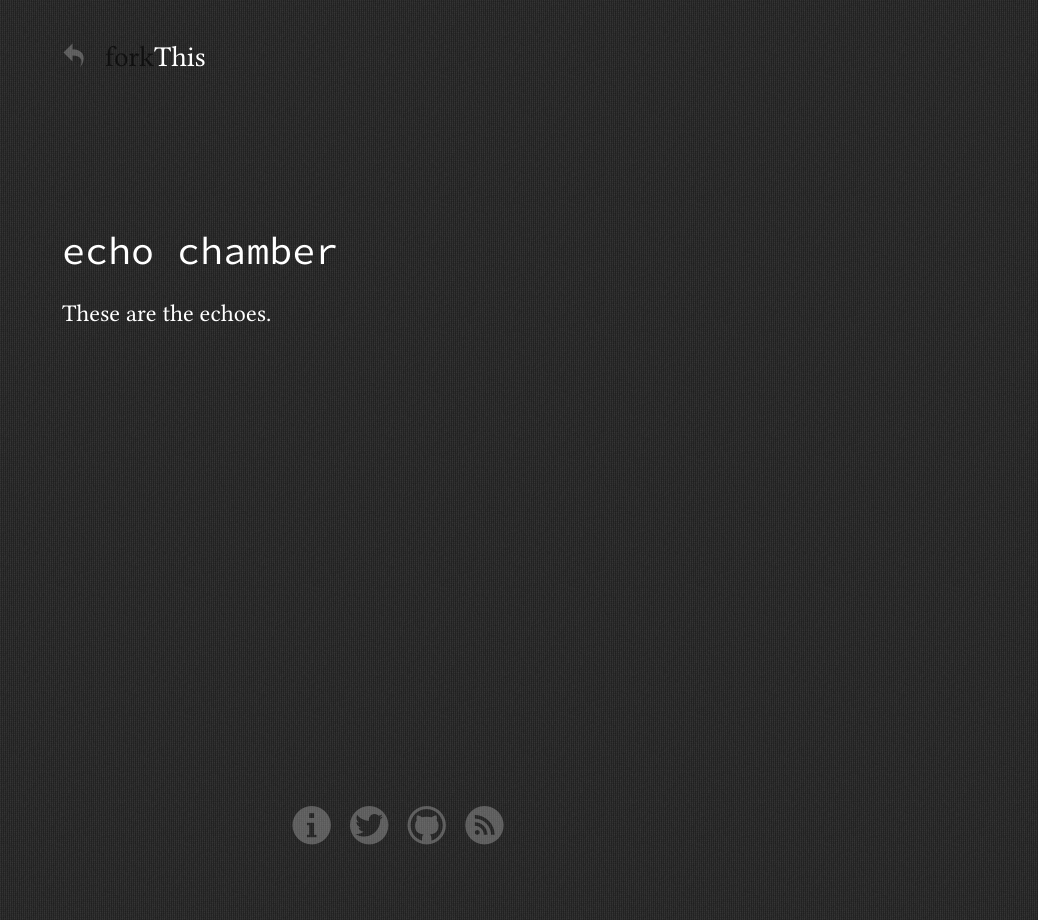
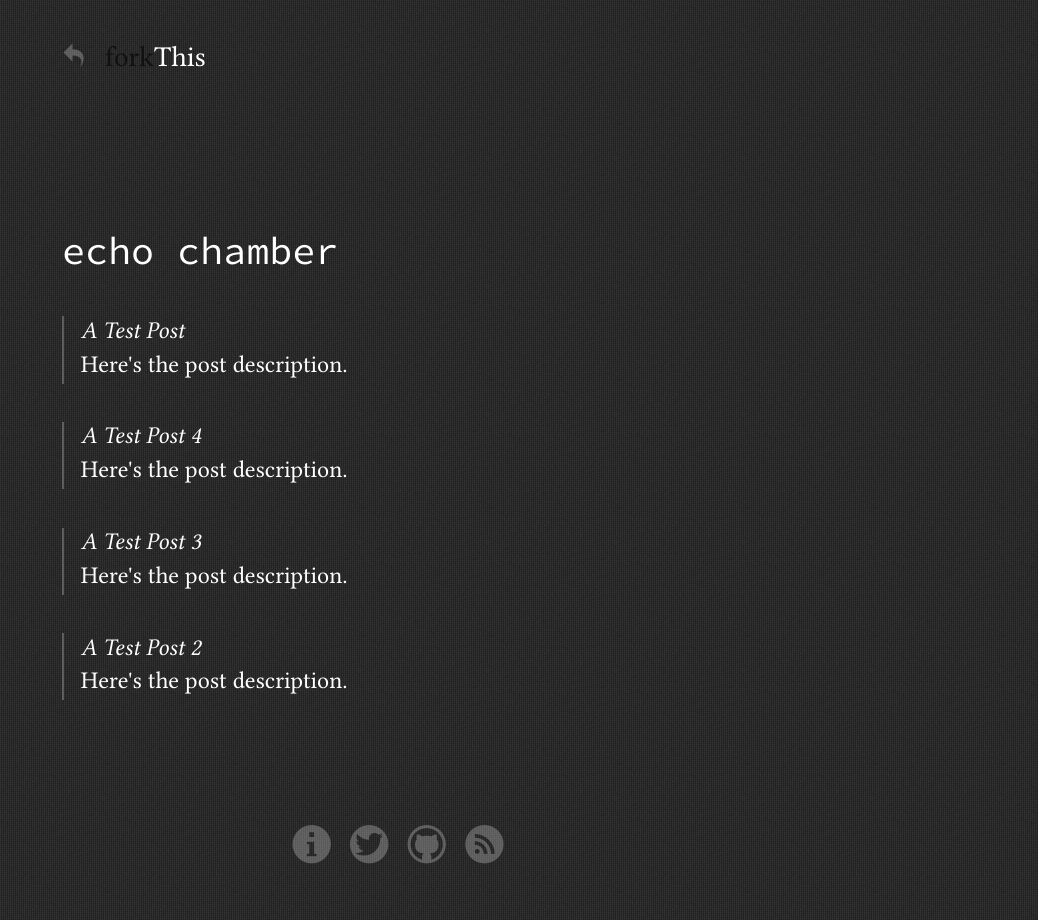
Before and after one commit to dmrutherford/dmrutherford.github.io, a Jekyll site: the page built from echoes.html, in a window 1280 px wide. Shown: the whole page, without its empty margins (242-1280 px from the left). Built offline with Jekyll 4.4.1, drawn with Linux system fonts in a browser that asks for light colours.

Commit message:
Added post loop to echoes

```diff
--- a/echoes.html
+++ b/echoes.html
@@ -6,4 +6,14 @@ description: Teach by example; learn from mistakes.
 permalink: echoes/
 ---
 
-<p>These are the echoes.</p>
+{% for post in site.posts %}
+
+<a class="post-link" href="{{ post.url }}">
+
+	<h3 class="post-link-title">{{ post.title }}</h3>
+
+	<p>{{ post.description }}</p>
+
+</a>
+
+{% endfor %}
```
